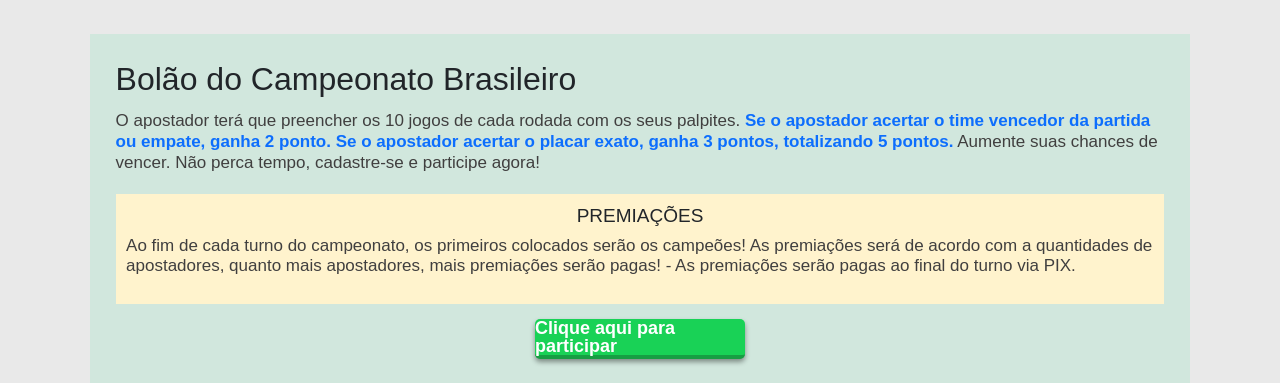
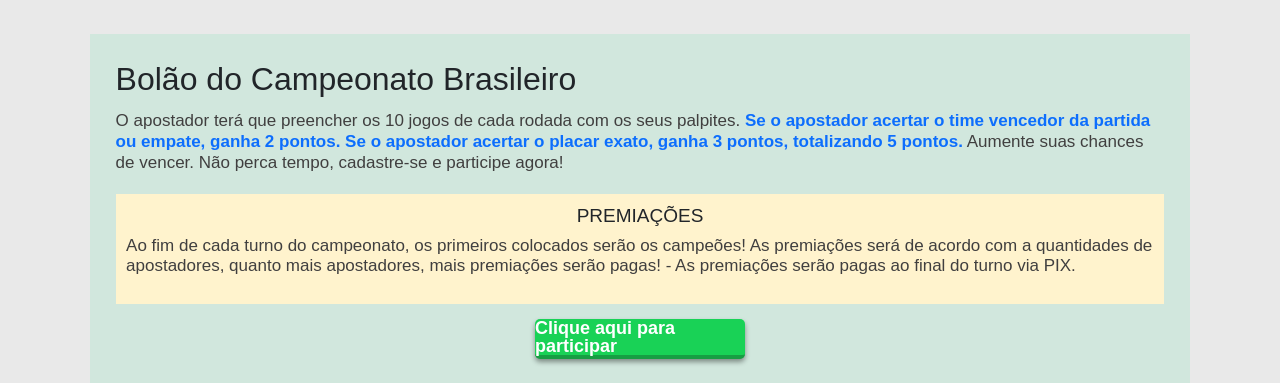
Before and after one commit to hiagospencer/bolao_brasileirao, a Django app: page / in a window 1280 px wide. Shown: the part 120-503 px from the top of the page. Run offline with Django 5.2, Linux system fonts and the light colour scheme; data comes from the database, SQL or seed files in the repository; some libraries are stand-ins or nearby versions; some web fonts are replaced.

Commit message:
imdex.py

```diff
--- a/bolao/templates/index.html
+++ b/bolao/templates/index.html
@@ -7,7 +7,7 @@
         <p>O apostador terá que preencher os 10 jogos de cada rodada
             com os seus palpites.<b class="text-primary">
                 Se o apostador acertar o time vencedor da partida ou empate, ganha
-                2 ponto. Se o apostador acertar o placar exato, ganha 3
+                2 pontos. Se o apostador acertar o placar exato, ganha 3
                 pontos, totalizando 5 pontos.</b>
             Aumente suas chances de vencer. Não perca tempo, cadastre-se e
             participe agora!</p>
```
